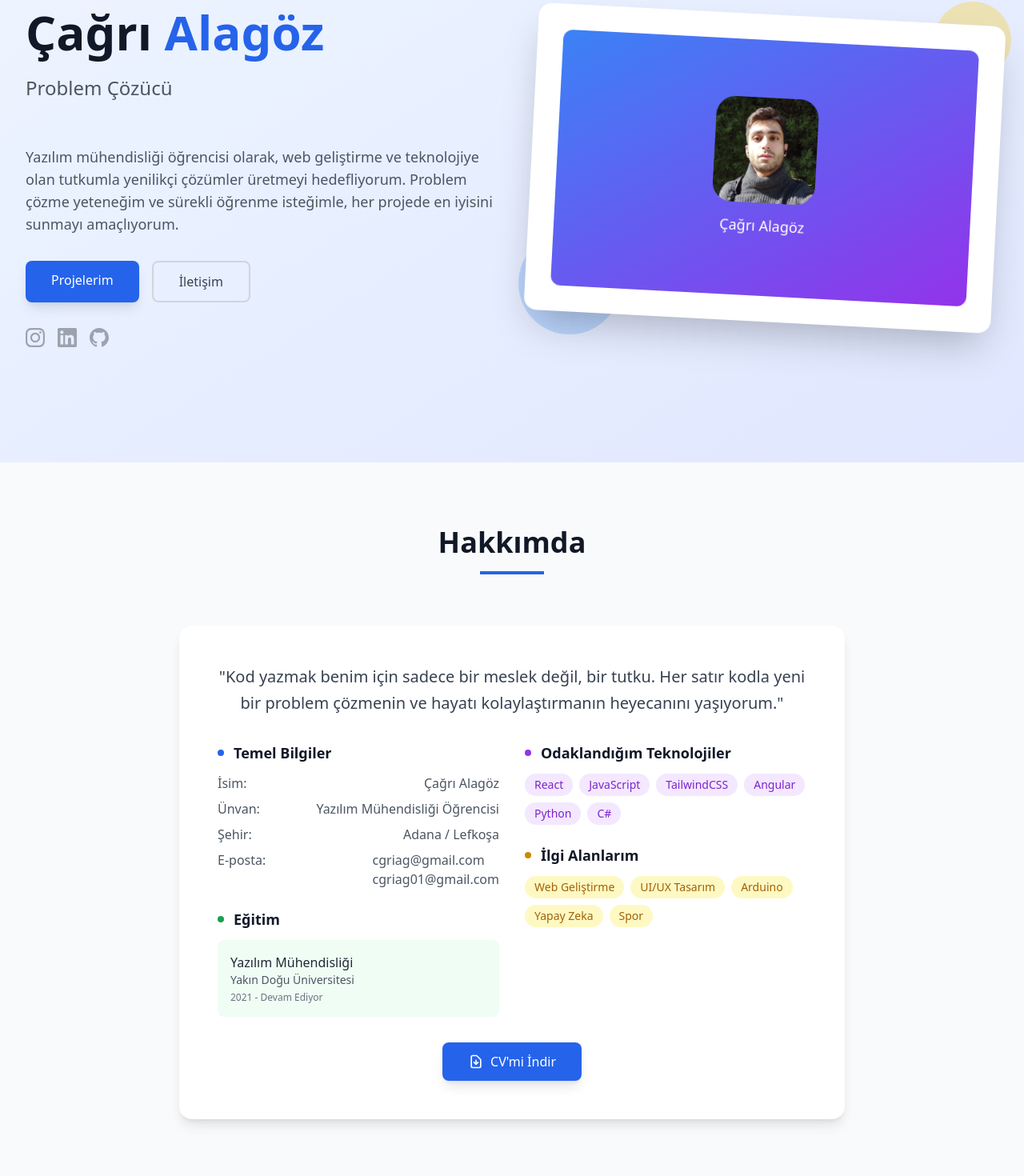
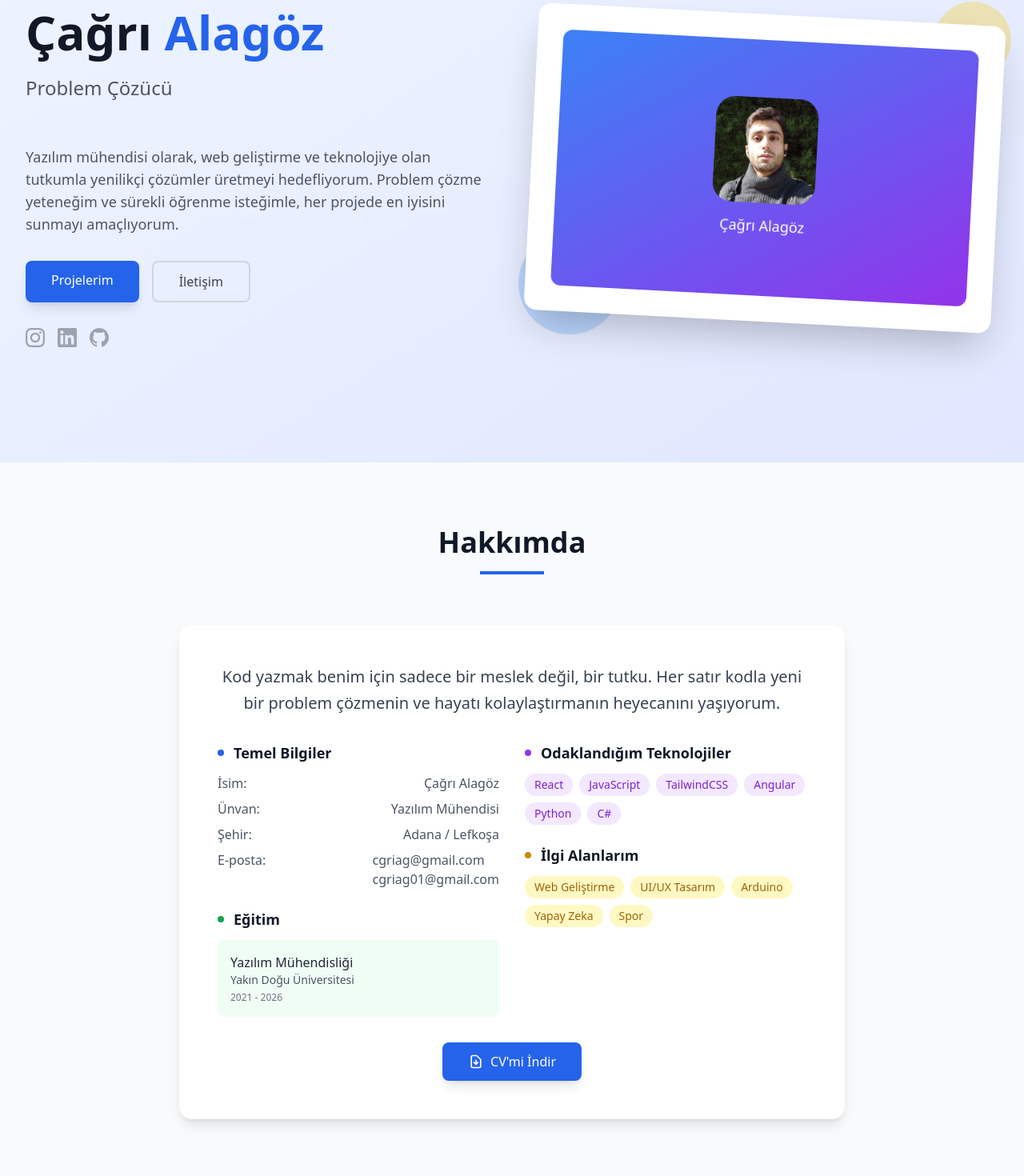
Before and after one commit to Cgri01/Portfolio, a React (Vite) app: page / in a window 1280 px wide. Shown: the part 222-1692 px from the top of the page at 80% size. Built offline with nearby package versions, Linux system fonts and the light colour scheme.

Commit message:
CV added

```diff
--- a/src/components/about.jsx
+++ b/src/components/about.jsx
@@ -15,8 +15,8 @@ const About = () => {
           {/* Giriş Paragrafı */}
           <div className="text-center mb-8">
             <p className="text-xl text-gray-700 leading-relaxed">
-              "Kod yazmak benim için sadece bir meslek değil, bir tutku.
-              Her satır kodla yeni bir problem çözmenin ve hayatı kolaylaştırmanın heyecanını yaşıyorum."
+              Kod yazmak benim için sadece bir meslek değil, bir tutku.
+              Her satır kodla yeni bir problem çözmenin ve hayatı kolaylaştırmanın heyecanını yaşıyorum.
             </p>
           </div>
 
@@ -36,7 +36,7 @@ const About = () => {
                   </li>
                   <li className="flex justify-between">
                     <span>Ünvan:</span>
-                    <span className="font-medium">Yazılım Mühendisliği Öğrencisi</span>
+                    <span className="font-medium">Yazılım Mühendisi</span>
                   </li>
                   <li className="flex justify-between">
                     <span>Şehir:</span>
@@ -58,7 +58,7 @@ const About = () => {
                 <div className="bg-green-50 rounded-lg p-4">
                   <p className="font-medium text-gray-800">Yazılım Mühendisliği</p>
                   <p className="text-sm text-gray-600">Yakın Doğu Üniversitesi</p>
-                  <p className="text-xs text-gray-500 mt-1">2021 - Devam Ediyor</p>
+                  <p className="text-xs text-gray-500 mt-1">2021 - 2026</p>
                 </div>
               </div>
             </div>
@@ -103,21 +103,20 @@ const About = () => {
             </div>
           </div>
 
-          {/* Detaylı Açıklama
-          <div className="border-t pt-8">
+
+          {/* <div className="border-t pt-8">
             <h3 className="text-xl font-bold text-gray-900 mb-4 text-center">
               Benim Hikayem
             </h3>
             <div className="text-gray-600 leading-relaxed space-y-4">
               <p>
-                Yazılım dünyasına ilk adımımı [ne zaman/ nasıl] attım ve o günden beri
+                Yazılım dünyasına ilk adımımı lise sonunda, HTML ve CSS ile attım ve o günden beri
                 kendimi bu alanda geliştirmeye devam ediyorum. Üniversitede yazılım mühendisliği
                 eğitimi alırken, teorik bilgilerimi pratik projelerle pekiştiriyorum.
               </p>
               <p>
                 Amacım, kullanıcı deneyimini ön planda tutan, modern ve etkili yazılım çözümleri
-                üretmek. Yeni teknolojiler öğrenmek ve open source projelere katkıda bulunmak
-                benim için büyük bir motivasyon kaynağı.
+                üretmek. Yeni teknolojiler öğrenmek ve kendimi sürekli geliştirmek
               </p>
               <p>
                 Boş zamanlarımda [hobilerin] ile ilgileniyor, sürekli olarak kendimi
@@ -129,8 +128,8 @@ const About = () => {
           {/* CV Butonu */}
           <div className="text-center mt-8">
             <a
-              href="/cv.pdf"
-              download
+              href="/CagriCv.pdf"
+              // download
               className="inline-flex items-center px-8 py-3 bg-blue-600 hover:bg-blue-700 text-white rounded-lg font-medium transition-all duration-300 transform hover:scale-105 shadow-lg hover:shadow-xl"
             >
               <svg className="w-5 h-5 mr-2" fill="none" stroke="currentColor" viewBox="0 0 24 24">
--- a/src/components/hero.jsx
+++ b/src/components/hero.jsx
@@ -3,7 +3,7 @@ import {useState , useEffect} from 'react';
 const Hero = () => {
 
   const [textIndex , setTextIndex] = useState(0);
-  const texts = ["Yazılım Mühendisliği Öğrencisi" , "Web Geliştirici" , "Teknoloji Meraklısı" , "Problem Çözücü"];
+  const texts = ["Yazılım Mühendisi" , "Web Geliştirici" , "Teknoloji Meraklısı" , "Problem Çözücü"];
 
   //Yazı animasyonu
   useEffect(() => {
@@ -36,7 +36,7 @@ const Hero = () => {
               </div>
 
               <p className="text-lg text-gray-600 mb-8 max-w-2xl">
-                Yazılım mühendisliği öğrencisi olarak, web geliştirme ve teknolojiye olan tutkumla yenilikçi çözümler üretmeyi hedefliyorum. Problem çözme yeteneğim ve sürekli öğrenme isteğimle, her projede en iyisini sunmayı amaçlıyorum.
+                Yazılım mühendisi olarak, web geliştirme ve teknolojiye olan tutkumla yenilikçi çözümler üretmeyi hedefliyorum. Problem çözme yeteneğim ve sürekli öğrenme isteğimle, her projede en iyisini sunmayı amaçlıyorum.
               </p>
 
               {/* Butonlar */}
--- a/src/components/skills.jsx
+++ b/src/components/skills.jsx
@@ -8,7 +8,7 @@ const Skills = () => {
     {
       category: "Backend",
       icon: "⚙️",
-      skills: ["C#", "SQL"]
+      skills: ["C#", "SQL" , "Node.js", "Express.js", "Java"]
     },
     {
       category: "Araçlar & Diğer",
@@ -80,7 +80,7 @@ const Skills = () => {
               Öğrenme Yolculuğum
             </h3>
             <p className="leading-relaxed opacity-90">
-              Şu anda <strong>Node.js</strong>, ve <strong>React Native </strong>
+              Şu anda <strong>Java</strong>, ve <strong>React Native </strong>
               üzerine odaklanıyorum. Her gün yeni bir şey öğrenmek
               benim için bir tutku.
             </p>
```
Also changed, not shown: 1 other file (tests, documents, lock files or other folders).
